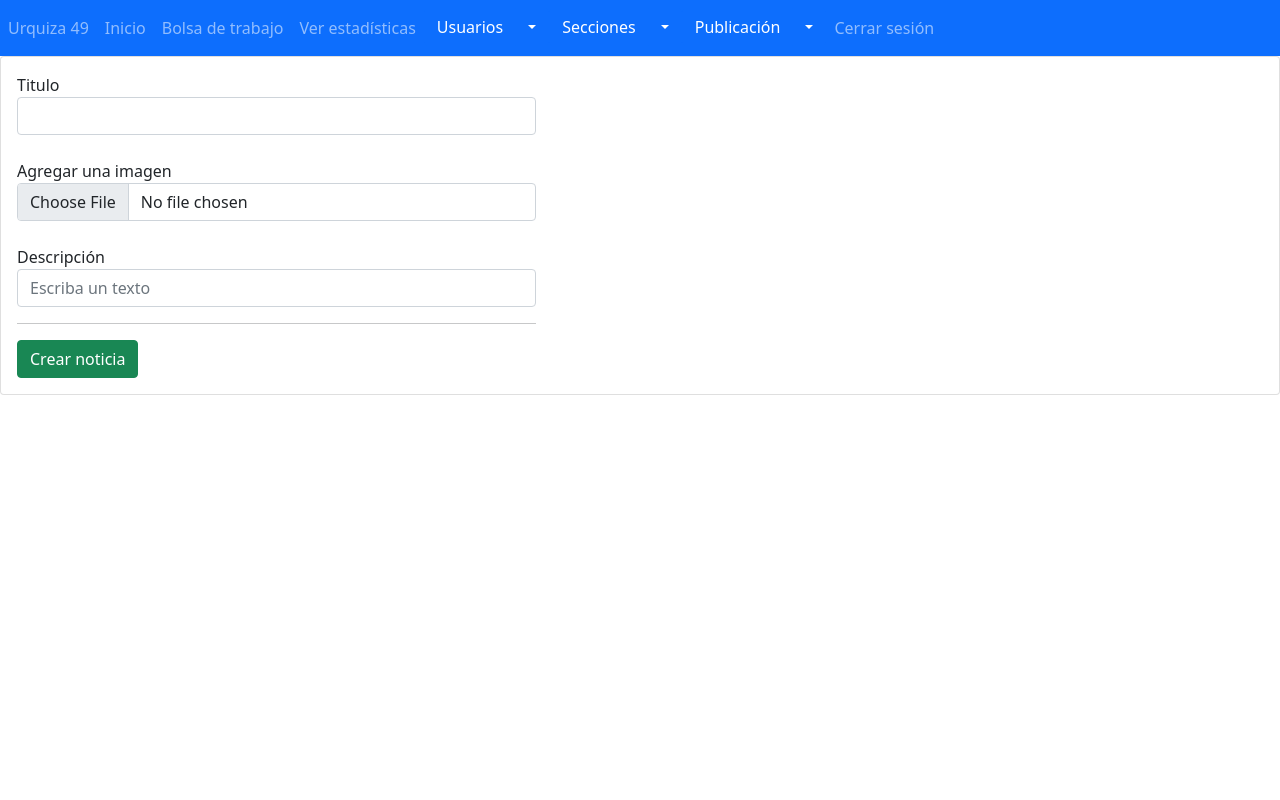
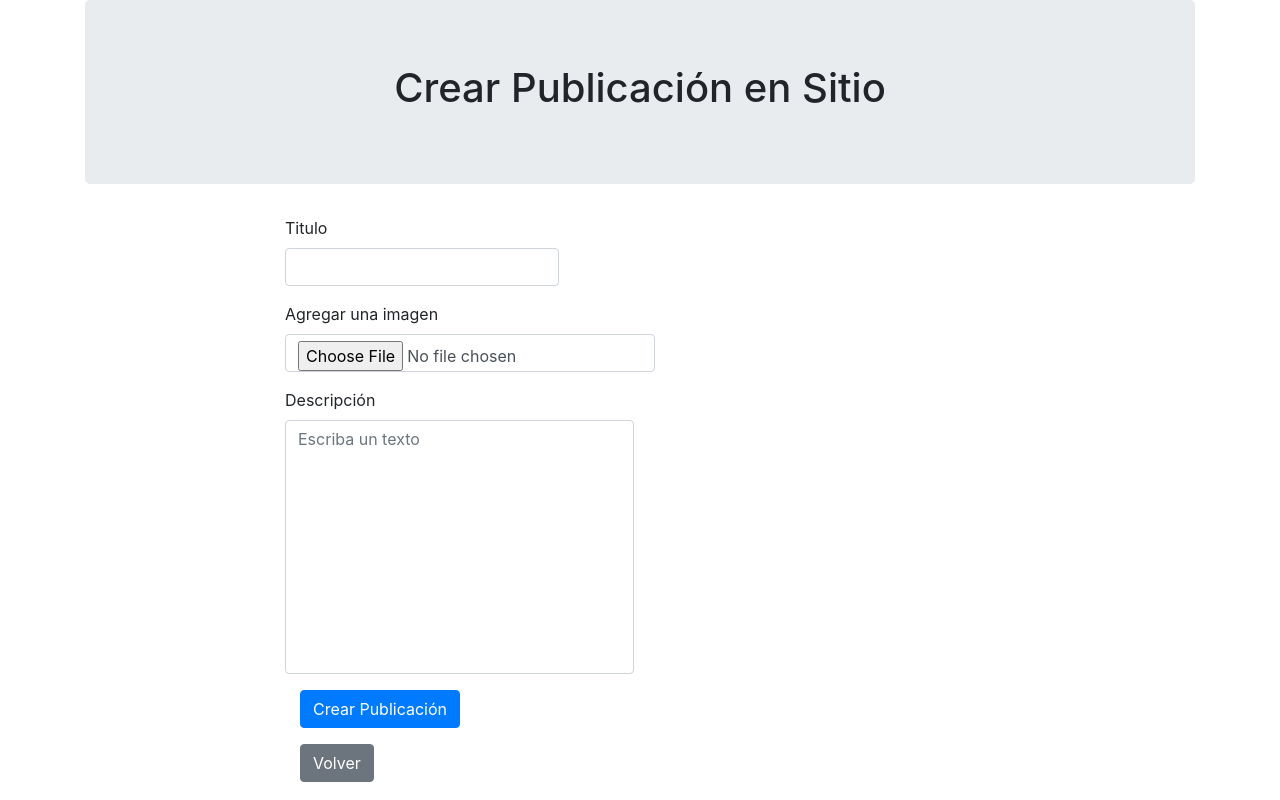
Before and after one commit to SolPiqueras/ProyectoUrquizaFront, a PHP site: page /createpublicacion.php in a window 1280 px wide. Run offline with PHP 8.4, Linux system fonts and the light colour scheme.

Commit message:
Se corrigen errores y se crea pantalla de publicaciones

```diff
--- a/pag/createpublicacion.php
+++ b/pag/createpublicacion.php
@@ -1,115 +1,51 @@
+<?php
+session_start();
+?>
 <!DOCTYPE html>
-<html lang="en">
+<html>
 <head>
-<meta charset="UTF-8">
-<meta http-equiv="X-UA-Compatible" content="IE=edge">
-<meta name="viewport" content="width=device-width, initial-scale=1.0">
-<title>Urquiza 49</title>
-<link href="https://cdn.jsdelivr.net/npm/bootstrap@5.0.2/dist/css/bootstrap.min.css" rel="stylesheet" integrity="sha384-EVSTQN3/azprG1Anm3QDgpJLIm9Nao0Yz1ztcQTwFspd3yD65VohhpuuCOmLASjC" crossorigin="anonymous">
-<link rel="stylesheet" type="text/css" href="css/style.css">
+    <meta charset="utf-8">
+    <meta name="viewport" content="width=device-width">
+    <link rel="stylesheet" href="https://stackpath.bootstrapcdn.com/bootstrap/4.3.1/css/bootstrap.min.css" integrity="sha384-ggOyR0iXCbMQv3Xipma34MD+dH/1fQ784/j6cY/iJTQUOhcWr7x9JvoRxT2MZw1T" crossorigin="anonymous">
+    <title>Crear Publicación</title>
 </head>
-<body>
-
-    <nav class="navbar navbar-expand-lg navbar-dark bg-primary">
-        <ul class="nav navbar-nav">
-            <li class="nav-item active">
-                <a class="nav-link" href="home-admin.php">Urquiza 49</a>
-            </li>
-
-            <li class="nav-item">
-                <a class="nav-link" href="home.php">Inicio</a>
-            </li>
-
-            <li class="nav-item">
-                <a class="nav-link" href="home.php">Bolsa de trabajo</a>
-            </li>
-
-            <li class="nav-item">
-                <a class="nav-link" href="estadisticas.php">Ver estadísticas</a>
-            </li>
-
-            <li class="nav-item active">
-                <div class="btn-group" role="group" aria-label="Button group with nested dropdown">
-                    <button type="button" class="btn btn-primary">Usuarios</button>
-                    <div class="btn-group" role="group">
-                        <button id="btnGroupDrop1" type="button" class="btn btn-primary dropdown-toggle" data-bs-toggle="dropdown" aria-haspopup="true" aria-expanded="false"></button>
-                        <div class="dropdown-menu" aria-labelledby="btnGroupDrop1">
-                            <a class="dropdown-item" href="#">Crear usuario</a>
-                            <a class="dropdown-item" href="#">Cambiar usuario</a>
+<body class="container">
+    <?php
+    if (isset($_GET['mensaje'])) {
+        echo '<div id="mensaje" class="alert alert-warning text-center">
+            <h2>' . $_GET['mensaje'] . '</h2></div>';
+    }
+    ?>
+    <div class="jumbotron text-center">
+        <h1>Crear Publicación en Sitio</h1>
     </div>
-                    </div>
-                </div>
-            </li>
-
-            <li class="nav-item active">
-                <div class="btn-group" role="group" aria-label="Button group with nested dropdown">
-                    <button type="button" class="btn btn-primary">Secciones</button>
-                    <div class="btn-group" role="group">
-                        <button id="btnGroupDrop1" type="button" class="btn btn-primary dropdown-toggle" data-bs-toggle="dropdown" aria-haspopup="true" aria-expanded="false"></button>
-                        <div class="dropdown-menu" aria-labelledby="btnGroupDrop1">
-                            <a class="dropdown-item" href="#">Regente</a>
-                            <a class="dropdown-item" href="#">Profesores</a>
-                            <a class="dropdown-item" href="#">Bedelia</a>
-                            <a class="dropdown-item" href="#">Secretaria</a>
-                            <a class="dropdown-item" href="alumno.php">Alumnos</a>
-                        </div>
-                    </div>
-                </div>
-            </li>
-
-            <li class="nav-item active">
-                <div class="btn-group" role="group" aria-label="Button group with nested dropdown">
-                    <button type="button" class="btn btn-primary">Publicación</button>
-                    <div class="btn-group" role="group">
-                        <button id="btnGroupDrop1" type="button" class="btn btn-primary dropdown-toggle" data-bs-toggle="dropdown" aria-haspopup="true" aria-expanded="false"></button>
-                        <div class="dropdown-menu" aria-labelledby="btnGroupDrop1">
-                            <a class="dropdown-item" href="createpublicacion.php">Crear una publicación</a>
-                            <a class="dropdown-item" href="#">Modificar una publicación</a>
-                            <a class="dropdown-item" href="#">Borrar una publicación</a>
-                        </div>
-                    </div>
-                </div>
-            </li>
-
-            <li class="nav-item">
-                <a class="nav-link" href="cerrar.php">Cerrar sesión</a>
-            </li>
-
-        </ul>
-    </nav>
-
-    <div class="card">
-		<div class="card-body">
-            <div class="col-md-10">
-                <div class="col-md-6">
-                    <form method="post">
+    <div class="col-8 mx-auto">
+    <form method="post" class ="d-flex justify-content-center align-items-start flex-column">
 
         <div class = "form-group">
             <label>Titulo</label>
-					        <input type="text" name="nombre" id="nombre" class='form-control' maxlength="100" required></br>
+            <input type="text" name="nombre" id="nombre" class='form-control' maxlength="100" required>
         </div>
 
         <div class = "form-group">
             <label for="imagen">Agregar una imagen</label>
-                            <input type="file" class="form-control" name="imagen" id="imagen"></br>
+            <input type="file" class="form-control" name="imagen" id="imagen">
         </div>
 
+        <div class = "form-group">
         <label>Descripción</label>
-                        <input type="text" class="form-control" placeholder="Escriba un texto">
+        <textarea name="" id="" cols="30" rows="10" type="text" class="form-control" placeholder="Escriba un texto"  style="resize: none;"></textarea>
+        </div>
 
         <div class="col-md-12 pull-right">
-                            <hr>
-					        <button type="submit" class="btn btn-success">Crear noticia</button>
+            <button type="submit" class="btn btn-primary mb-3">Crear Publicación</button>
+        </div>
+
+        <div class="col-md-12 pull-right">
+        <a href="home-admin.php" class="btn btn-secondary mb-3">Volver</a>
         </div>
 
     </form>
     </div>
-            </div>
-		</div>
-	</div>
-
-
-    <script src="https://cdn.jsdelivr.net/npm/bootstrap@5.0.2/dist/js/bootstrap.bundle.min.js" integrity="sha384-MrcW6ZMFYlzcLA8Nl+NtUVF0sA7MsXsP1UyJoMp4YLEuNSfAP+JcXn/tWtIaxVXM" crossorigin="anonymous"></script>
-
     </body>
 </html>
--- a/pag/search.php
+++ b/pag/search.php
@@ -1,3 +1,6 @@
+<?php
+session_start();
+?>
 <!DOCTYPE html>
 <html>
 <head>
@@ -24,6 +27,7 @@
         <div class="form-group">
             <input type="submit" value="Buscar" class="btn btn-primary">
         </div>
+        <a href="home-admin.php" class="btn btn-secondary">Volver</a>
     </form>
 </body>
 </html>
```
Also changed, not shown: pag/create.php (+26 -22 lines), pag/dataProcess.php (+26 -0 lines), pag/home-admin.php (+25 -26 lines). Lines whose indentation alone changed are shown as unchanged.
